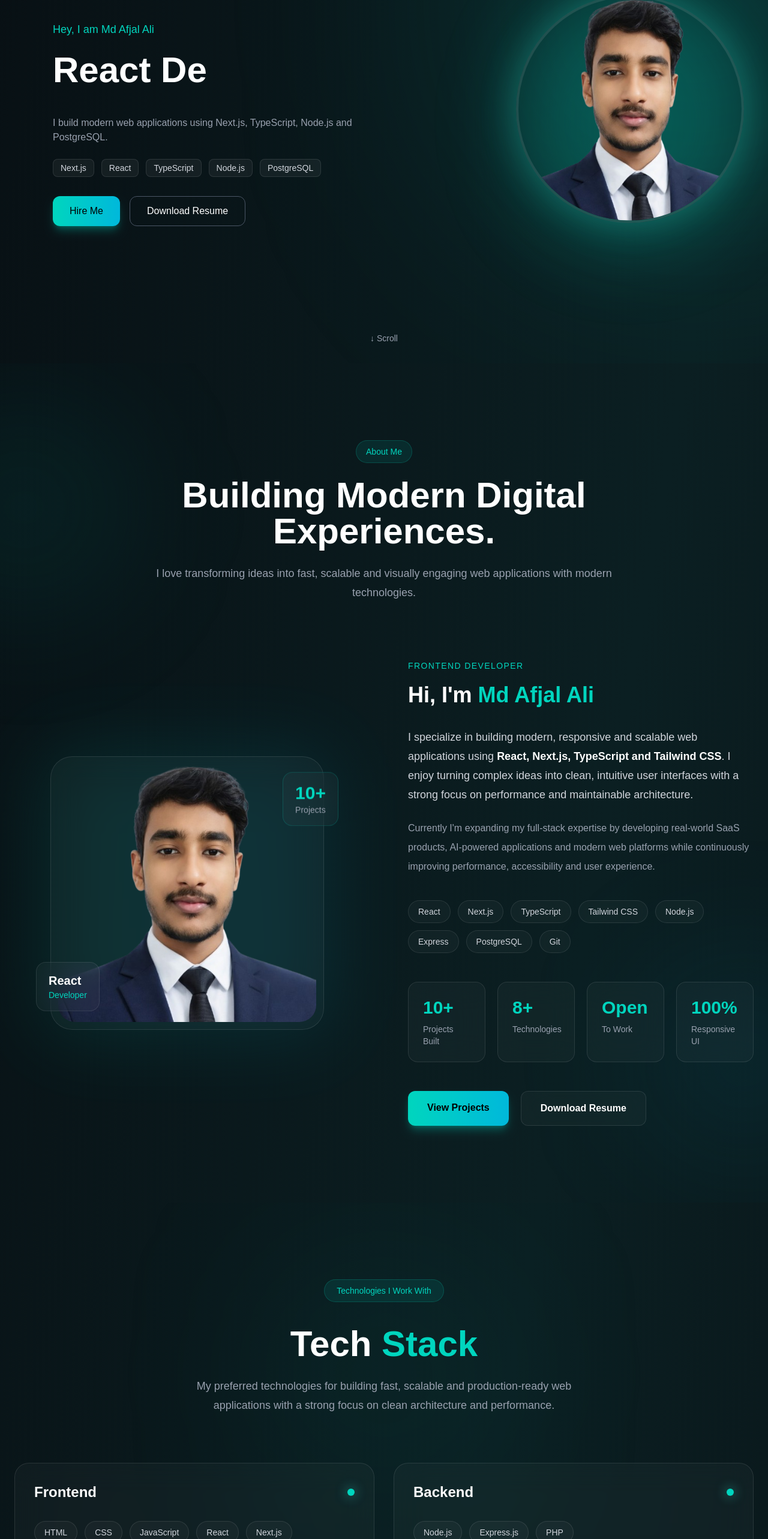
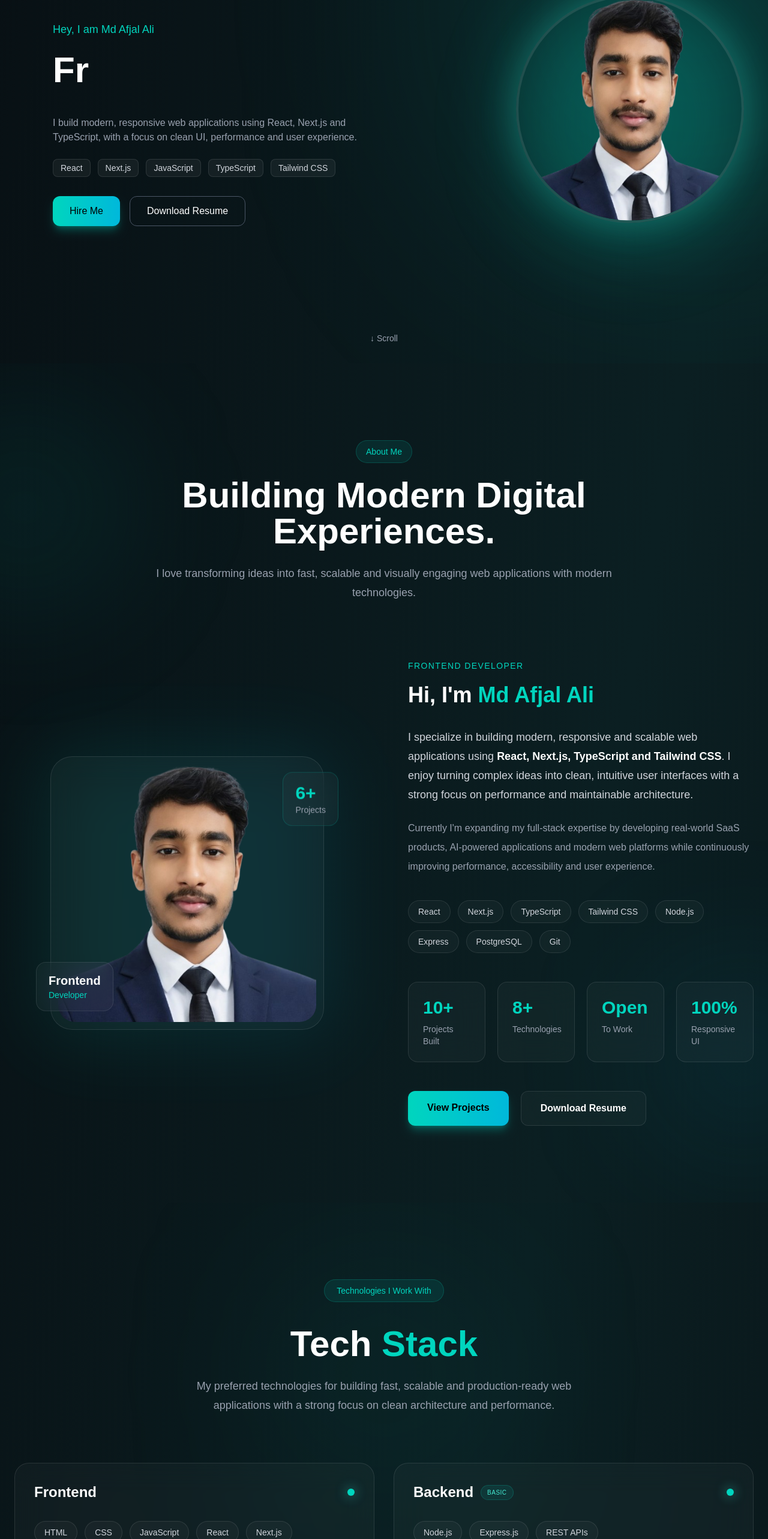
Before and after one commit to afjal272/Portfolio, a Next.js app: page / in a window 1280 px wide. Shown: the part 194-2760 px from the top of the page at 60% size. Built offline with nearby package versions, Linux system fonts and the light colour scheme.

Commit message:
feat: enhance hero, projects, skills and experience sections

```diff
--- a/src/components/sections/About.tsx
+++ b/src/components/sections/About.tsx
@@ -113,7 +113,7 @@ export default function About() {
               >
 
                 <p className="text-3xl font-bold text-teal-400">
-                  10+
+                  6+
                 </p>
 
                 <p className="text-sm text-gray-400">
@@ -137,7 +137,7 @@ export default function About() {
               >
 
                 <p className="text-xl font-semibold text-white">
-                  React
+                  Frontend
                 </p>
 
                 <p className="text-sm text-teal-400">
--- a/src/components/sections/Experience.tsx
+++ b/src/components/sections/Experience.tsx
@@ -8,11 +8,11 @@ const experience = [
   {
     company: "TechChefz Digital Pvt. Ltd.",
     role: "Frontend Developer Intern",
-    period: "Jan 2025 - Dec 2026",
+    period: "Dec 2025 - Dec 2026",
     points: [
-      "Developed responsive UI components using React and Tailwind CSS.",
-      "Converted Figma designs into clean, reusable frontend code.",
-      "Integrated REST APIs for dynamic data rendering.",
+      "Built 15+ reusable UI components using React and Tailwind CSS.",
+      "Converted 10+ Figma screens into responsive frontend pages.",
+      "Fixed UI issues and improved responsiveness across 20+ pages.",
       "Optimized UI for responsiveness and cross-browser compatibility.",
     ],
   },
@@ -37,7 +37,7 @@ export default function Experience() {
       {/* Glow */}
       <div className="absolute left-1/2 top-32 h-80 w-80 -translate-x-1/2 rounded-full bg-teal-400/10 blur-[180px]" />
 
-      <div className="relative mx-auto max-w-6xl px-6">
+      <div className="relative mx-auto max-w-5xl px-6">
 
         {/* Heading */}
         <motion.div
--- a/src/components/sections/Hero.tsx
+++ b/src/components/sections/Hero.tsx
@@ -17,11 +17,12 @@ export default function Hero() {
   }
 
   const techStack = [
+    "React",
     "Next.js",
-    "React",
+    "JavaScript",
     "TypeScript",
-    "Node.js",
-    "PostgreSQL"
+    "Tailwind CSS",
+
   ]
 
   return (
@@ -55,13 +56,12 @@ Hey, I am Md Afjal Ali
 <TypeAnimation
   sequence={[
     "Frontend Developer",
-    2000,
+    1000,
     "React Developer",
-    2000,
-    "Full Stack Developer",
-    2000
+    1000,
+
   ]}
-  speed={50}
+  speed={60}
   repeat={Infinity}
   cursor={false}
 />
@@ -70,8 +70,8 @@ Hey, I am Md Afjal Ali
 </motion.h1>
 
 <motion.p variants={item} className="mt-6 text-gray-400">
-I build modern web applications using Next.js,
-TypeScript, Node.js and PostgreSQL.
+I build modern, responsive web applications using React, Next.js and TypeScript,
+with a focus on clean UI, performance and user experience.
 </motion.p>
 
 {/* Tech */}
--- a/src/components/sections/TechStack.tsx
+++ b/src/components/sections/TechStack.tsx
@@ -17,10 +17,11 @@ const techCategories = [
   },
   {
     title: "Backend",
+    level: "Basic",
     skills: [
       "Node.js",
       "Express.js",
-      "PHP",
+      "REST APIs",
     ],
   },
   {
@@ -95,9 +96,17 @@ export default function TechStack() {
             >
               {/* Card Header */}
             <div className="mb-8 flex items-center justify-between">
+               <div className="flex items-center gap-3">
                <h3 className="text-2xl font-semibold text-white">
                 {category.title}
               </h3>
+
+               {category.level && (
+             <span className="rounded-full border border-teal-400/20 bg-teal-400/10 px-2.5 py-1 text-[10px] font-medium uppercase tracking-wider text-teal-300">
+                {category.level}
+             </span>
+          )}
+            </div>
 
              <div className="h-3 w-3 rounded-full bg-teal-400 shadow-[0_0_20px_rgba(45,212,191,0.8)] transition-transform duration-500 group-hover:scale-125" />
           </div>
```
Lines whose indentation alone changed are shown as unchanged.
